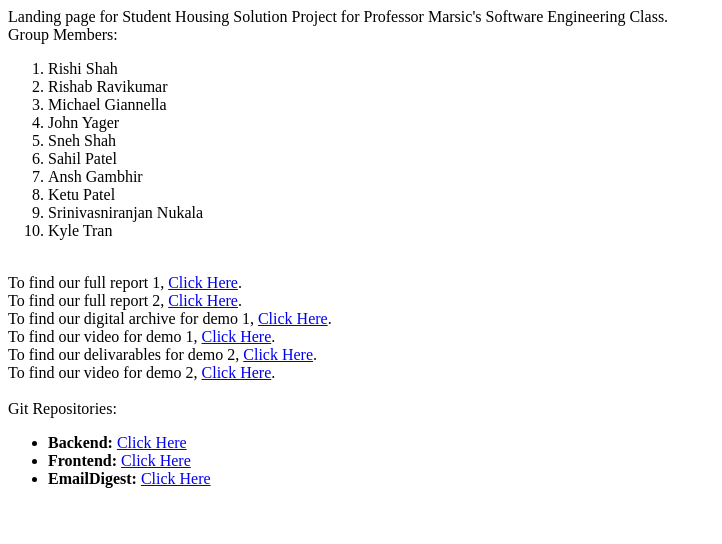
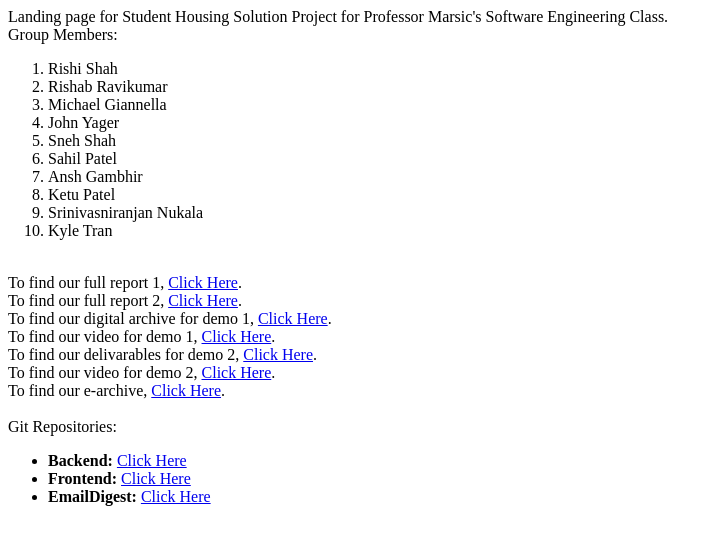
Before and after one commit to mgiannella/StudentHousingSolution-Landing, a plain HTML site: page index.html in a window 1280 px wide. Shown: the whole page, without its empty margins (0-722 px from the left). Drawn offline with Linux system fonts and the light colour scheme.

Commit message:
Update index.html

```diff
--- a/index.html
+++ b/index.html
@@ -32,6 +32,8 @@
   <br />
   To find our video for demo 2, <a href="https://www.youtube.com/watch?v=XHZ1KANYz38&feature=youtu.be">Click Here</a>.
   <br />
+  To find our e-archive, <a href="https://drive.google.com/open?id=1x7gMmNw2A_YKjk4zX5xUurwfn7Nfm13N"> Click Here</a>.
+  <br />
   <br />
   Git Repositories:
   <ul>
```
